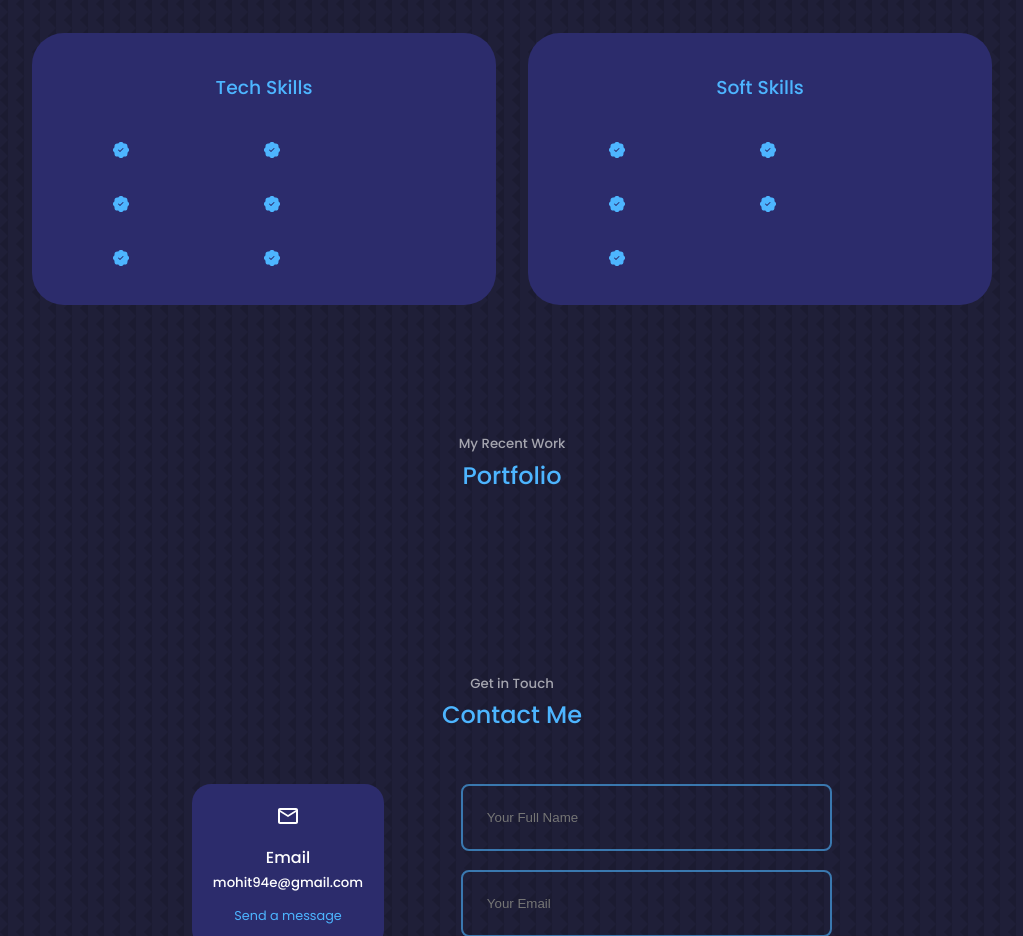
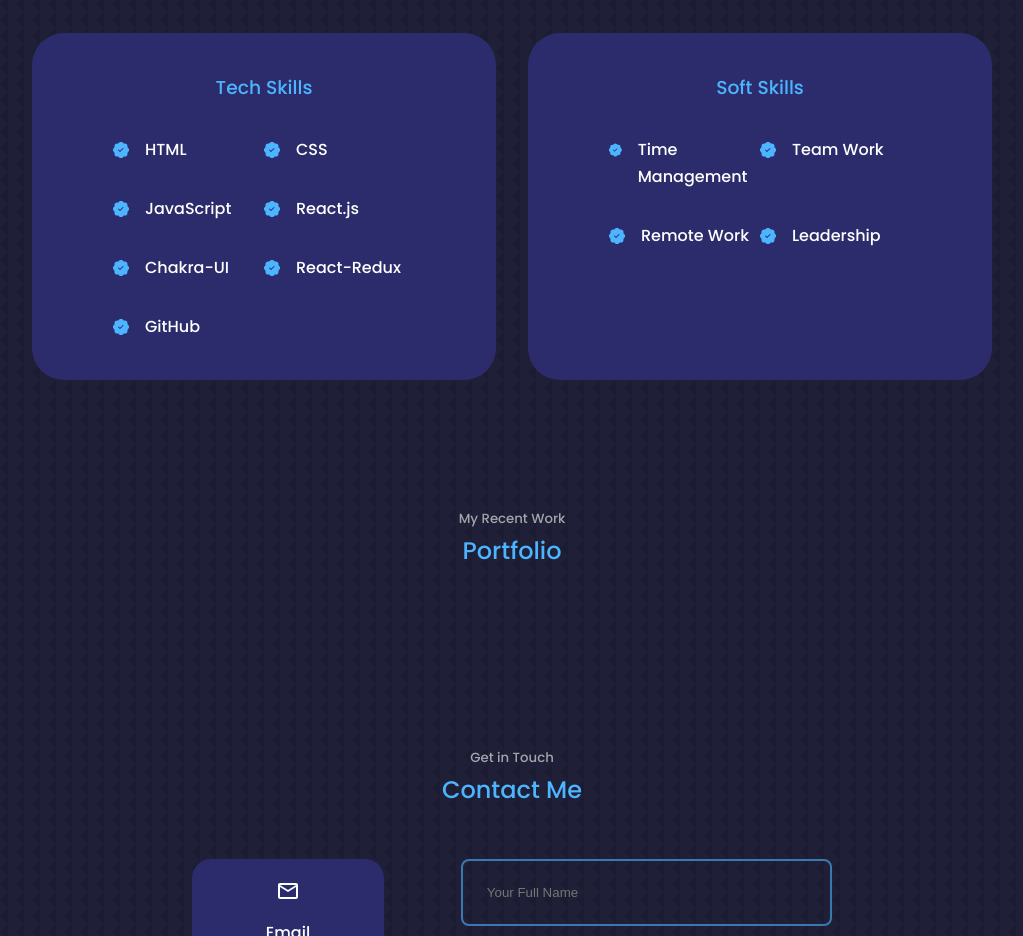
Before and after one commit to Mohit-Raj-Singh/Mohit-Raj-Singh.github.io, a React (Create React App) app: page / in a window 1280 px wide. Shown: the part 1620-2556 px from the top of the page, without its empty margins (128-1151 px from the left). Built offline with nearby package versions, Linux system fonts and the light colour scheme.

Commit message:
skils added

```diff
--- a/src/components/experience/Experience.jsx
+++ b/src/components/experience/Experience.jsx
@@ -19,37 +19,43 @@ const Experience = () => {
             <article className="experience__details">
               <BsPatchCheckFill className="experience__details-icon" />
               <div>
-
+                <h4>HTML</h4>
               </div>
             </article>
             <article className="experience__details">
               <BsPatchCheckFill className="experience__details-icon" />
               <div>
-
+                <h4>CSS</h4>
               </div>
             </article>
             <article className="experience__details">
               <BsPatchCheckFill className="experience__details-icon" />
               <div>
-
+                <h4>JavaScript</h4>
               </div>
             </article>
             <article className="experience__details">
               <BsPatchCheckFill className="experience__details-icon" />
               <div>
-
+                <h4>React.js</h4>
               </div>
             </article>
             <article className="experience__details">
               <BsPatchCheckFill className="experience__details-icon" />
               <div>
-
+                <h4>Chakra-UI</h4>
               </div>
             </article>
             <article className="experience__details">
               <BsPatchCheckFill className="experience__details-icon" />
               <div>
-
+                <h4>React-Redux</h4>
+              </div>
+            </article>
+            <article className="experience__details">
+              <BsPatchCheckFill className="experience__details-icon" />
+              <div>
+                <h4>GitHub</h4>
               </div>
             </article>
           </div>
@@ -60,31 +66,25 @@ const Experience = () => {
             <article className="experience__details">
               <BsPatchCheckFill className="experience__details-icon" />
               <div>
-
+                <h4>Time Management</h4>
               </div>
             </article>
             <article className="experience__details">
               <BsPatchCheckFill className="experience__details-icon" />
               <div>
-
+                <h4>Team Work</h4>
               </div>
             </article>
             <article className="experience__details">
               <BsPatchCheckFill className="experience__details-icon" />
               <div>
-
+                <h4>Remote Work</h4>
               </div>
             </article>
             <article className="experience__details">
               <BsPatchCheckFill className="experience__details-icon" />
               <div>
-
-              </div>
-            </article>
-            <article className="experience__details">
-              <BsPatchCheckFill className="experience__details-icon" />
-              <div>
-
+                <h4>Leadership</h4>
               </div>
             </article>
           </div>
```
